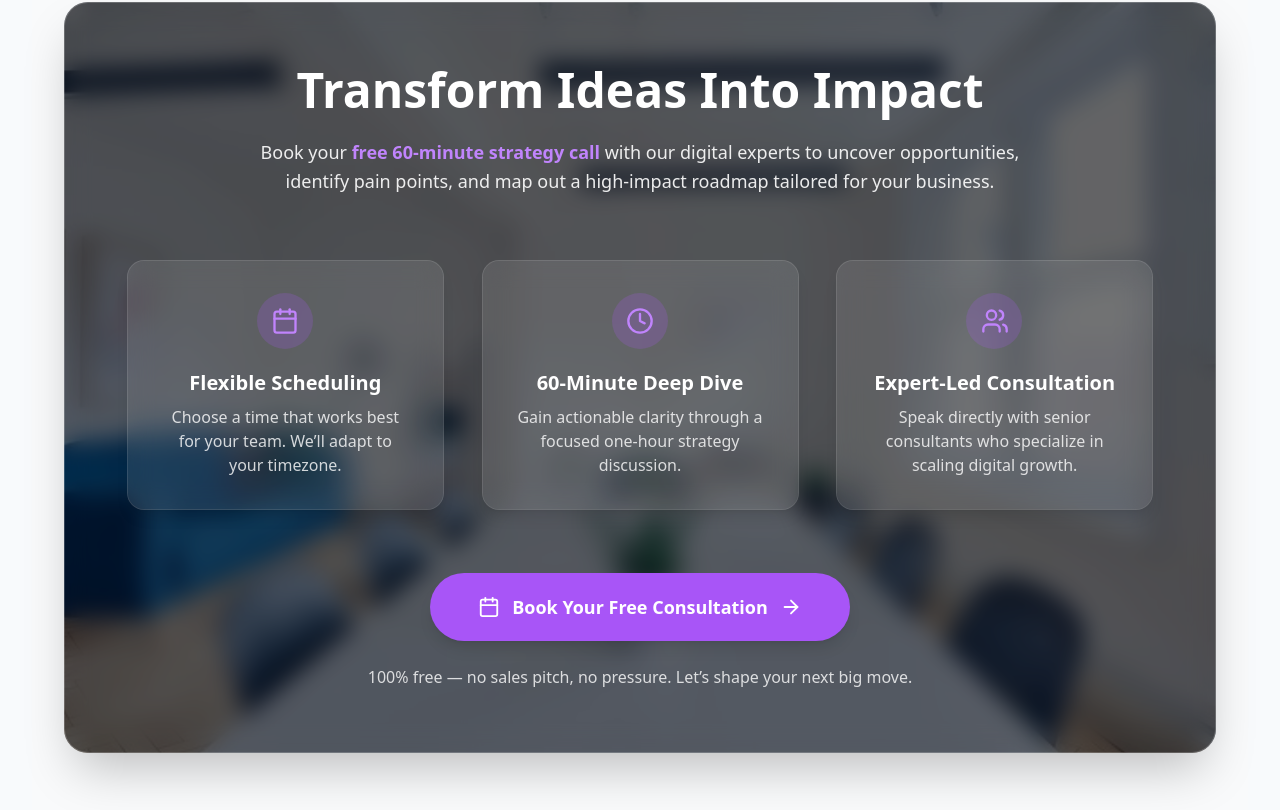
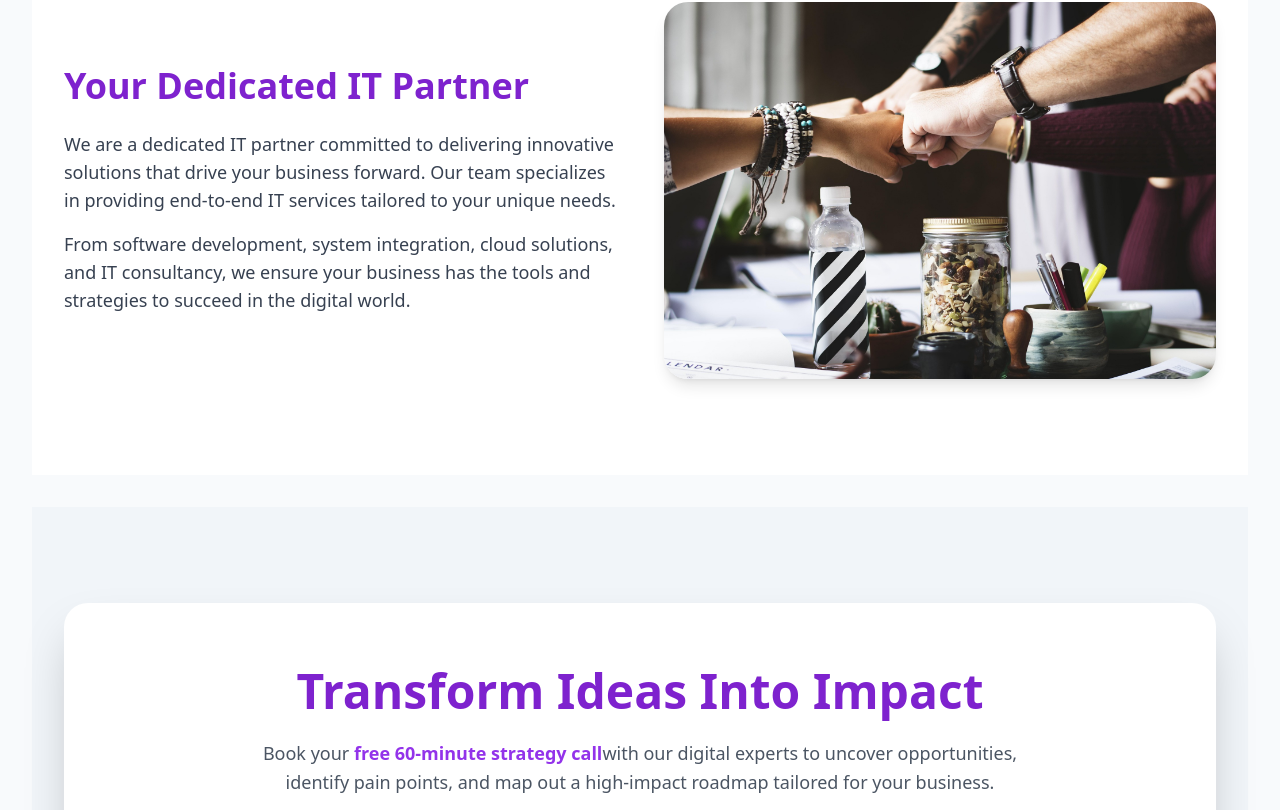
Before and after one commit to malishabandara/Techtonic-Solutions, a React (Vite) app: page / in a window 1280 px wide. Shown: the part 1610-2420 px from the top of the page. Built offline with nearby package versions, Linux system fonts and the light colour scheme.

Commit message:
Added about section in home page

```diff
--- /dev/null
+++ b/src/components/AboutSection.tsx
@@ -0,0 +1,53 @@
+import { motion } from "framer-motion";
+
+export default function AboutSection() {
+  return (
+    // 'bg-white' is the first section
+    // Removed h-[600px] and let padding control the height
+    <section className="py-24 bg-white">
+      <div className="max-w-7xl mx-auto px-4 sm:px-6 lg:px-8">
+        {/* Removed h-full from grid */}
+        <div className="grid grid-cols-1 lg:grid-cols-2 gap-12 items-center">
+          {/* Left Side: Text */}
+          <motion.div
+            initial={{ opacity: 0, x: -20 }}
+            whileInView={{ opacity: 1, x: 0 }}
+            viewport={{ once: true }}
+            transition={{ duration: 0.6 }}
+            // Removed h-full and flex classes, letting content flow naturally
+          >
+            <h2 className="text-4xl font-extrabold text-purple-700 mb-6">
+              Your Dedicated IT Partner
+            </h2>
+            <p className="text-gray-700 text-lg mb-4">
+              We are a dedicated IT partner committed to delivering innovative
+              solutions that drive your business forward. Our team specializes
+              in providing end-to-end IT services tailored to your unique needs.
+            </p>
+            <p className="text-gray-700 text-lg">
+              From software development, system integration, cloud solutions,
+              and IT consultancy, we ensure your business has the tools and
+              strategies to succeed in the digital world.
+            </p>
+          </motion.div>
+
+          {/* Right Side: Image */}
+          <motion.div
+            initial={{ opacity: 0, x: 20 }}
+            whileInView={{ opacity: 1, x: 0 }}
+            viewport={{ once: true }}
+            transition={{ duration: 0.6 }}
+            // Removed h-full, use aspect-ratio for a responsive image container
+            className="rounded-3xl overflow-hidden shadow-lg aspect-w-16 aspect-h-9"
+          >
+            <img
+              src="/form2.jpg"
+              alt="About Company"
+              className="w-full h-full object-cover"
+            />
+          </motion.div>
+        </div>
+      </div>
+    </section>
+  );
+}
--- a/src/components/BookNowSection.tsx
+++ b/src/components/BookNowSection.tsx
@@ -6,32 +6,18 @@ interface BookNowSectionProps {
 }
 
 export default function BookNowSection({ onBookNow }: BookNowSectionProps) {
-  // --- New Color Theme: Vibrant Blue/Cyan ---
-  const ACCENT_COLOR = "text-purple-400";
-  const BG_ACCENT_COLOR = "bg-purple-500";
-  const RING_ACCENT_COLOR = "ring-purple-400";
-  const HOVER_BG_ACCENT_COLOR = "hover:bg-purple-600";
-  // RGB for cyan-500 (#06b6d4) for the shadow
-  const ACCENT_SHADOW_COLOR = "rgba(6, 182, 212, 0.4)";
-  // --- End New Theme ---
+  const PURPLE_COLOR = "text-purple-700";
+  const BG_PURPLE_COLOR = "bg-purple-700";
 
   return (
-    <section className="py-24 bg-gray-50">
+    // --- CHANGED ---
+    // Changed background to bg-slate-100 to create contrast
+    <section className="py-24 bg-slate-100 mt-8">
       <div className="max-w-7xl mx-auto px-4 sm:px-6 lg:px-8">
-        {/* Card Container with Background Image and Glass Effect */}
-        <div
-          className="relative rounded-3xl p-10 md:p-16 shadow-2xl overflow-hidden"
-          style={{
-            backgroundImage: 'url("/form.jpg")',
-            backgroundSize: "cover",
-            backgroundPosition: "center",
-          }}
-        >
-          {/* Dark Glass overlay for readability */}
-          <div className="absolute inset-0 bg-black/40 backdrop-blur-md border border-white/20 rounded-3xl"></div>
-
-          {/* Card Content */}
-          <div className="relative z-10">
+        {/* Card Container */}
+        {/* --- CHANGED --- */}
+        {/* Added bg-white to the card so it pops off the slate background */}
+        <div className="bg-white rounded-3xl p-10 md:p-16 shadow-2xl">
           {/* Header Section */}
           <motion.div
             initial={{ opacity: 0, y: 30 }}
@@ -40,19 +26,13 @@ export default function BookNowSection({ onBookNow }: BookNowSectionProps) {
             transition={{ duration: 0.6 }}
             className="text-center mb-16"
           >
-              {/* Main heading changed to white for contrast */}
-              <h2 className="text-4xl md:text-5xl font-extrabold mb-6 text-white">
+            <h2 className={`text-4xl md:text-5xl font-extrabold mb-6 ${PURPLE_COLOR}`}>
               Transform Ideas Into Impact
             </h2>
-              <p className="text-lg text-white/90 max-w-3xl mx-auto leading-relaxed">
-                Book your{" "}
-                {/* Highlight span updated to new accent color */}
-                <span className="font-bold text-lg text-purple-400">
-                  free 60-minute strategy call
-                </span>{" "}
-                with our digital experts to uncover opportunities, identify pain
-                points, and map out a high-impact roadmap tailored for your
-                business.
+            <p className="text-lg text-gray-600 max-w-3xl mx-auto leading-relaxed">
+              Book your <span className="font-semibold text-purple-600">free 60-minute strategy call</span>
+              with our digital experts to uncover opportunities, identify pain points,
+              and map out a high-impact roadmap tailored for your business.
             </p>
           </motion.div>
 
@@ -64,18 +44,16 @@ export default function BookNowSection({ onBookNow }: BookNowSectionProps) {
               whileInView={{ opacity: 1, scale: 1 }}
               viewport={{ once: true }}
               transition={{ duration: 0.5, delay: 0.1 }}
-                className={`text-center p-8 rounded-2xl transition-all duration-300 bg-white/10 backdrop-blur-md hover:bg-white/20 ring-1 ring-white/20 hover:${RING_ACCENT_COLOR} shadow-lg`}
+              className={`text-center p-8 border border-gray-100 rounded-2xl shadow-lg hover:shadow-2xl transition-all duration-300`}
             >
-                <div className={`w-14 h-14 rounded-full flex items-center justify-center mx-auto mb-5 bg-purple-500/20`}>
-                  <Calendar size={28} className={ACCENT_COLOR} />
+              <div className="w-14 h-14 rounded-full flex items-center justify-center mx-auto mb-5 bg-purple-100">
+                <Calendar size={28} className={PURPLE_COLOR} />
               </div>
-                {/* Card headings changed to white for contrast */}
-                <h3 className="text-xl font-semibold mb-2 text-white">
+              <h3 className={`text-xl font-semibold mb-2 ${PURPLE_COLOR}`}>
                 Flexible Scheduling
               </h3>
-                <p className="text-white/80 text-base">
-                  Choose a time that works best for your team. We’ll adapt to
-                  your timezone.
+              <p className="text-gray-600 text-base">
+                Choose a time that works best for your team. We’ll adapt to your timezone.
               </p>
             </motion.div>
 
@@ -85,17 +63,16 @@ export default function BookNowSection({ onBookNow }: BookNowSectionProps) {
               whileInView={{ opacity: 1, scale: 1 }}
               viewport={{ once: true }}
               transition={{ duration: 0.5, delay: 0.2 }}
-                className={`text-center p-8 rounded-2xl transition-all duration-300 bg-white/10 backdrop-blur-md hover:bg-white/20 ring-1 ring-white/20 hover:${RING_ACCENT_COLOR} shadow-lg`}
+              className={`text-center p-8 border border-gray-100 rounded-2xl shadow-lg hover:shadow-2xl transition-all duration-300`}
             >
-                <div className={`w-14 h-14 rounded-full flex items-center justify-center mx-auto mb-5 bg-purple-500/20`}>
-                  <Clock size={28} className={ACCENT_COLOR} />
+              <div className="w-14 h-14 rounded-full flex items-center justify-center mx-auto mb-5 bg-purple-100">
+                <Clock size={28} className={PURPLE_COLOR} />
               </div>
-                <h3 className="text-xl font-semibold mb-2 text-white">
+              <h3 className={`text-xl font-semibold mb-2 ${PURPLE_COLOR}`}>
                 60-Minute Deep Dive
               </h3>
-                <p className="text-white/80 text-base">
-                  Gain actionable clarity through a focused one-hour strategy
-                  discussion.
+              <p className="text-gray-600 text-base">
+                Gain actionable clarity through a focused one-hour strategy discussion.
               </p>
             </motion.div>
 
@@ -105,17 +82,16 @@ export default function BookNowSection({ onBookNow }: BookNowSectionProps) {
               whileInView={{ opacity: 1, scale: 1 }}
               viewport={{ once: true }}
               transition={{ duration: 0.5, delay: 0.3 }}
-                className={`text-center p-8 rounded-2xl transition-all duration-300 bg-white/10 backdrop-blur-md hover:bg-white/20 ring-1 ring-white/20 hover:${RING_ACCENT_COLOR} shadow-lg`}
+              className={`text-center p-8 border border-gray-100 rounded-2xl shadow-lg hover:shadow-2xl transition-all duration-300`}
             >
-                <div className={`w-14 h-14 rounded-full flex items-center justify-center mx-auto mb-5 bg-purple-500/20`}>
-                  <Users size={28} className={ACCENT_COLOR} />
+              <div className="w-14 h-14 rounded-full flex items-center justify-center mx-auto mb-5 bg-purple-100">
+                <Users size={28} className={PURPLE_COLOR} />
               </div>
-                <h3 className="text-xl font-semibold mb-2 text-white">
+              <h3 className={`text-xl font-semibold mb-2 ${PURPLE_COLOR}`}>
                 Expert-Led Consultation
               </h3>
-                <p className="text-white/80 text-base">
-                  Speak directly with senior consultants who specialize in
-                  scaling digital growth.
+              <p className="text-gray-600 text-base">
+                Speak directly with senior consultants who specialize in scaling digital growth.
               </p>
             </motion.div>
           </div>
@@ -131,26 +107,20 @@ export default function BookNowSection({ onBookNow }: BookNowSectionProps) {
             <motion.button
               whileHover={{
                 scale: 1.05,
-                  boxShadow: `0 10px 25px -5px ${ACCENT_SHADOW_COLOR}`,
+                boxShadow: "0 10px 25px -5px rgba(109, 40, 217, 0.4)",
               }}
               whileTap={{ scale: 0.97 }}
               onClick={onBookNow}
-                className={`
-                  ${BG_ACCENT_COLOR} text-white px-12 py-5 rounded-full text-lg font-semibold
-                  ${HOVER_BG_ACCENT_COLOR} transition-all duration-300 ease-in-out
-                  inline-flex items-center justify-center space-x-3 shadow-lg
-                `}
+              className={`${BG_PURPLE_COLOR} text-white px-12 py-5 rounded-full text-lg font-semibold hover:bg-purple-800 transition-all duration-300 inline-flex items-center justify-center space-x-3 shadow-lg`}
             >
               <Calendar size={22} />
               <span>Book Your Free Consultation</span>
               <ArrowRight size={22} />
             </motion.button>
-              <p className="mt-6 text-white/80 text-base">
-                100% free — no sales pitch, no pressure. Let’s shape your next
-                big move.
+            <p className="mt-6 text-gray-600 text-base">
+              100% free — no sales pitch, no pressure. Let’s shape your next big move.
             </p>
           </motion.div>
-          </div>
         </div>
       </div>
     </section>
--- a/src/components/Layout.tsx
+++ b/src/components/Layout.tsx
@@ -1,6 +1,5 @@
 import { AnimatePresence, motion } from 'framer-motion';
 import { Menu, X } from 'lucide-react';
-// Add 'useEffect' to your React imports
 import { ReactNode, useEffect, useState } from 'react';
 import { Link, useLocation } from 'react-router-dom';
 import BookingModal from './BookingModal';
@@ -15,29 +14,23 @@ export default function Layout({ children }: LayoutProps) {
   const [isBookingModalOpen, setIsBookingModalOpen] = useState(false);
   const location = useLocation();
 
-  // --- ADD THIS EFFECT ---
-  // This hook listens for changes to the page's path.
-  // When it changes, it scrolls the window to the top.
   useEffect(() => {
     window.scrollTo(0, 0);
-  }, [location.pathname]); // Dependency array: runs only when pathname changes
-  // -------------------------
+  }, [location.pathname]);
 
   const navLinks = [
     { path: '/', label: 'Home' },
-    // { path: '/services', label: 'Services' },
     { path: '/about', label: 'About Us' },
     { path: '/contact', label: 'Contact' },
   ];
 
   return (
-    // Use a light gray background to make content sections pop
     <div className="min-h-screen bg-slate-50">
       <nav className="bg-white/80 backdrop-blur-md fixed w-full top-0 z-40 border-b border-slate-200">
         <div className="max-w-7xl mx-auto px-4 sm:px-6 lg:px-8">
           <div className="flex justify-between items-center h-16 md:h-20">
             <Link to="/" className="flex items-center">
-              <span className="text-2xl font-bold text-purple-600">SYNERIS</span>
+              <span className="text-2xl font-bold text-purple-600">Techtonic Solutions</span>
             </Link>
 
             {/* Desktop Navigation */}
@@ -53,7 +46,6 @@ export default function Layout({ children }: LayoutProps) {
                   }`}
                 >
                   {link.label}
-                  {/* Animated underline for active link */}
                   {location.pathname === link.path && (
                     <motion.div
                       className="absolute -bottom-1 left-0 right-0 h-0.5 bg-purple-600"
@@ -120,17 +112,12 @@ export default function Layout({ children }: LayoutProps) {
         </AnimatePresence>
       </nav>
 
-      {/* Main Content Area */}
-      {/* pt-16 (h-16) on mobile, md:pt-20 (md:h-20) on desktop to offset fixed nav */}
-      {/* This <main> tag was pt-4 in your code, which is why the content started
-        so high. I've changed it to pt-16 and md:pt-20 to match the nav height.
-      */}
-      <main className="pt-4">
-        {/* THIS IS THE KEY ALIGNMENT FIX:
-          This div wraps all page content ({children}) in the same max-width
-          container as the header and footer, with vertical padding.
-        */}
-        <div className="max-w-7xl mx-auto px-4 sm:px-6 lg:px-8 py-12 md:py-16">
+      {/* --- CHANGED --- */}
+      {/* 1. Fixed padding-top to match nav height */}
+      <main className="pt-16 md:pt-20">
+        {/* --- CHANGED --- */}
+        {/* 2. Removed py-12/py-16 to let sections control their own padding */}
+        <div className="max-w-7xl mx-auto px-4 sm:px-6 lg:px-8">
           {children}
         </div>
       </main>
@@ -141,7 +128,7 @@ export default function Layout({ children }: LayoutProps) {
           <div className="grid grid-cols-1 md:grid-cols-3 gap-10">
             {/* Column 1: Brand */}
             <div>
-              <h3 className="text-2xl font-bold text-white mb-4">SYNERIS</h3>
+              <h3 className="text-2xl font-bold text-white mb-4">Techtonic Solutions</h3>
               <p className="text-slate-400 text-sm">
                 Empowering organizations through transformation readiness
                 assessments and strategic guidance.
--- a/src/pages/About.tsx
+++ b/src/pages/About.tsx
@@ -36,7 +36,7 @@ export default function About() {
             transition={{ duration: 0.5 }}
             className="text-5xl font-bold mb-4"
           >
-            About SYNERIS
+            About Techtonic Solutions
           </motion.h1>
           <motion.p
             initial={{ opacity: 0, y: 20 }}
@@ -61,7 +61,7 @@ export default function About() {
             >
               <h2 className="text-4xl font-bold text-gray-900 mb-6">Our Mission</h2>
               <p className="text-lg text-gray-600 leading-relaxed mb-6">
-                At <span className="font-semibold text-purple-700">SYNERIS</span>, we believe that digital success starts with understanding business fundamentals.
+                At <span className="font-semibold text-purple-700">Techtonic Solutions</span>, we believe that digital success starts with understanding business fundamentals.
                 Our mission is to empower companies by aligning technology with strategy —
                 providing tailored IT solutions that enhance efficiency, agility, and customer experience.
               </p>
--- a/src/pages/Contact.tsx
+++ b/src/pages/Contact.tsx
@@ -151,7 +151,7 @@ ${formData.message}
                   </div>
                   <div>
                     <h3 className="font-semibold text-gray-900 mb-1">Email</h3>
-                    <p className="text-gray-600">info@syneris.com</p>
+                    <p className="text-gray-600">info@Techtonic Solutions.com</p>
                   </div>
                 </div>
               </div>
--- a/src/pages/Home.tsx
+++ b/src/pages/Home.tsx
@@ -1,4 +1,5 @@
 import { useState } from 'react';
+import AboutSection from '../components/AboutSection';
 import BookNowSection from '../components/BookNowSection';
 import BookingModal from '../components/BookingModal';
 import HeroCarousel from '../components/HeroCarousel';
@@ -11,6 +12,7 @@ export default function Home() {
     <div>
       <HeroCarousel onBookNow={() => setIsBookingModalOpen(true)} />
       <ServicesTiles />
+      <AboutSection />
       <BookNowSection onBookNow={() => setIsBookingModalOpen(true)} />
       <BookingModal isOpen={isBookingModalOpen} onClose={() => setIsBookingModalOpen(false)} />
     </div>
```
Lines whose indentation alone changed are shown as unchanged.
